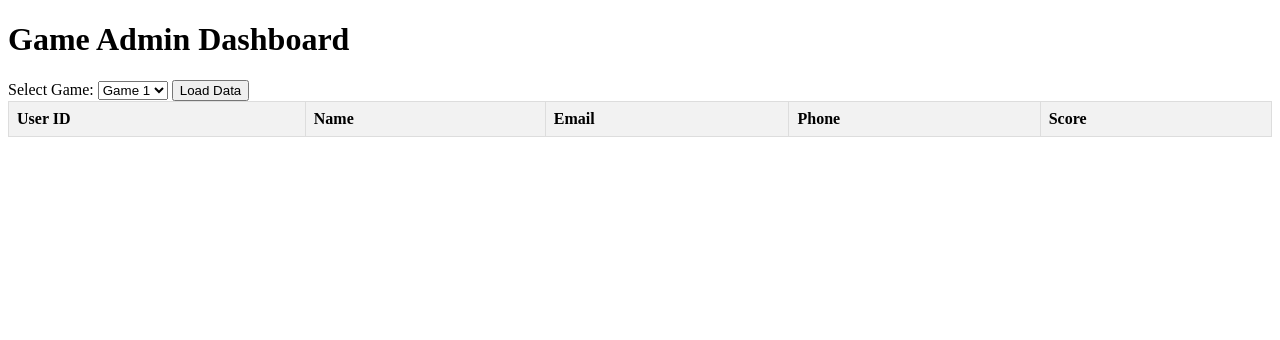
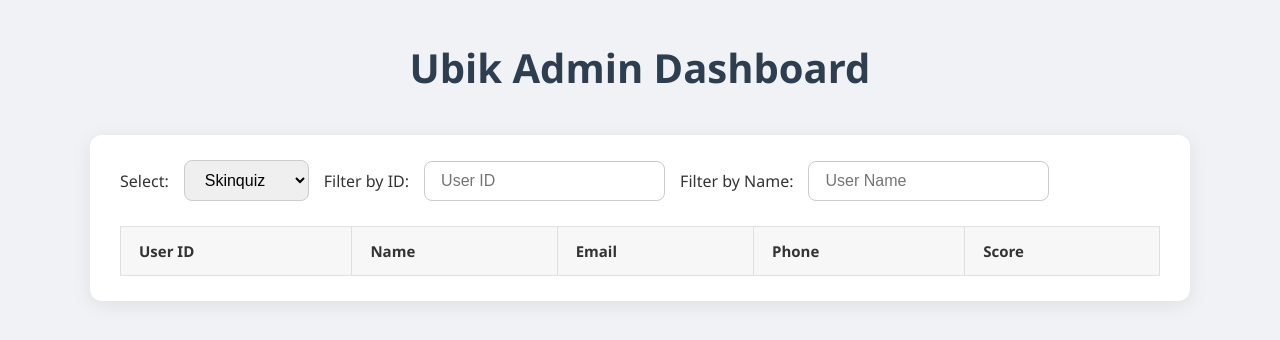
Before and after one commit to Gargijadaun/Ubik_Back, a FastAPI app: page /admin in a window 1280 px wide. Shown: the top 340 px of the page. Run offline with FastAPI, Linux system fonts and the light colour scheme; lists and menus that the app fills with data are empty.

Commit message:
Push FastAPI app files

```diff
--- a/templates/admin.html
+++ b/templates/admin.html
@@ -2,26 +2,125 @@
 <html lang="en">
 <head>
     <meta charset="UTF-8">
-    <title>Game Admin Dashboard</title>
+    <title>Ubik Admin Dashboard</title>
     <script src="https://code.jquery.com/jquery-3.6.0.min.js"></script>
     <style>
-        table { border-collapse: collapse; width: 100%; }
-        th, td { border: 1px solid #ddd; padding: 8px; text-align: left; }
-        th { background-color: #f2f2f2; }
+        * {
+            margin: 0;
+            padding: 0;
+            box-sizing: border-box;
+        }
+
+        body {
+            font-family: 'Segoe UI', Tahoma, Geneva, Verdana, sans-serif;
+            background-color: #f0f2f5;
+            padding: 40px 20px;
+        }
+
+        h1 {
+            text-align: center;
+            color: #2c3e50;
+            font-size: 2.5rem;
+            margin-bottom: 40px;
+        }
+
+        .dashboard-card {
+            background-color: #fff;
+            max-width: 1100px;
+            margin: 0 auto;
+            padding: 25px 30px;
+            border-radius: 12px;
+            box-shadow: 0 4px 20px rgba(0, 0, 0, 0.08);
+        }
+
+        .controls {
+            display: flex;
+            justify-content: flex-start;
+            align-items: center;
+            flex-wrap: wrap;
+            gap: 15px;
+            margin-bottom: 25px;
+        }
+
+        label {
+            font-size: 16px;
+            color: #333;
+        }
+
+        select, input {
+            padding: 10px 16px;
+            font-size: 16px;
+            border-radius: 8px;
+            border: 1px solid #ccc;
+        }
+
+        table {
+            width: 100%;
+            border-collapse: collapse;
+            margin-top: 10px;
+            overflow-x: auto;
+        }
+
+        th, td {
+            padding: 14px 18px;
+            text-align: left;
+            border: 1px solid #e0e0e0;
+            font-size: 15px;
+        }
+
+        th {
+            background-color: #f7f7f7;
+            color: #333;
+        }
+
+        tbody tr:nth-child(odd) {
+            background-color: #ffffff;
+        }
+
+        tbody tr:nth-child(even) {
+            background-color: #f9f9f9;
+        }
+
+        tbody tr:hover {
+            background-color: #eef1f5;
+        }
+
+        @media (max-width: 768px) {
+            .controls {
+                flex-direction: column;
+                align-items: stretch;
+            }
+
+            h1 {
+                font-size: 2rem;
+            }
+
+            table, thead, tbody, th, td, tr {
+                font-size: 14px;
+            }
+        }
     </style>
 </head>
 <body>
-    <h1>Game Admin Dashboard</h1>
-    <div>
-        <label for="game-select">Select Game:</label>
+    <h1>Ubik Admin Dashboard</h1>
+
+    <div class="dashboard-card">
+        <div class="controls">
+            <label for="game-select">Select:</label>
             <select id="game-select">
-            <option value="Game1">Game 1</option>
-            <option value="Game2">Game 2</option>
-            <option value="Game3">Game 3</option>
+                <option value="Game1">Skinquiz</option>
+                <option value="Game2">Hairquest</option>
+                <option value="Game3">Agingquiz</option>
                 <option value="AR">AR</option>
             </select>
-        <button id="load-data">Load Data</button>
+
+            <label for="filter-id">Filter by ID:</label>
+            <input type="text" id="filter-id" placeholder="User ID">
+
+            <label for="filter-name">Filter by Name:</label>
+            <input type="text" id="filter-name" placeholder="User Name">
         </div>
+
         <table id="users-table">
             <thead>
                 <tr>
@@ -29,44 +128,67 @@
                     <th>Name</th>
                     <th>Email</th>
                     <th>Phone</th>
-                <th>Score</th>
+                    <th id="score-rating-header">Score</th>
                 </tr>
             </thead>
             <tbody id="users-body"></tbody>
         </table>
+    </div>
 
     <script>
+        let allUsers = [];
+
         function loadData(game) {
-            $.get(`https://ubikback-production.up.railway.app/${game.toLowerCase()}/get_data`, function(data) {
+            const isAR = game === 'AR';
+            $('#score-rating-header').text(isAR ? 'Rating' : 'Score');
+
+            $.get(`https://ubikback-production.up.railway.app/${game.toLowerCase()}/get_data`, function (data) {
+                allUsers = data.users.map(user => ({
+                    ...user,
+                    displayValue: isAR
+                        ? (user.rating || "No Rating")
+                        : (user.score || (user.scores && user.scores.length > 0 ? Math.max(...user.scores) : "No Score"))
+                }));
+                filterAndRender();
+            }).fail(function () {
+                alert('Failed to load data. Ensure the server is running.');
+            });
+        }
+
+        function filterAndRender() {
+            const idFilter = $('#filter-id').val().toLowerCase();
+            const nameFilter = $('#filter-name').val().toLowerCase();
+
+            const filtered = allUsers.filter(user => {
+                const idMatch = user.id?.toString().toLowerCase().includes(idFilter);
+                const nameMatch = user.name?.toLowerCase().includes(nameFilter);
+                return idMatch && nameMatch;
+            });
 
             const tbody = $('#users-body');
             tbody.empty();
 
-                data.users.forEach(user => {
-                    const score = user.score || user.scores.length > 0 ? Math.max(...user.scores) : "No Score";
+            filtered.forEach(user => {
                 tbody.append(`
                     <tr>
                         <td>${user.id}</td>
                         <td>${user.name || ''}</td>
                         <td>${user.email || ''}</td>
                         <td>${user.phone || ''}</td>
-                            <td>${score}</td>
+                        <td>${user.displayValue}</td>
                     </tr>
                 `);
             });
-            }).fail(function() {
-                alert('Failed to load data. Ensure the server is running at http://localhost:8000.');
-            });
         }
 
-        $('#load-data').on('click', function() {
-            const game = $('#game-select').val();
-            loadData(game);
+        $('#game-select').on('change', function () {
+            loadData($(this).val());
         });
 
-        // Load data for Game1 by default
-        $(document).ready(function() {
-            loadData('Game1');
+        $('#filter-id, #filter-name').on('input', filterAndRender);
+
+        $(document).ready(function () {
+            loadData($('#game-select').val());
         });
     </script>
 </body>
```
Lines whose indentation alone changed are shown as unchanged.
